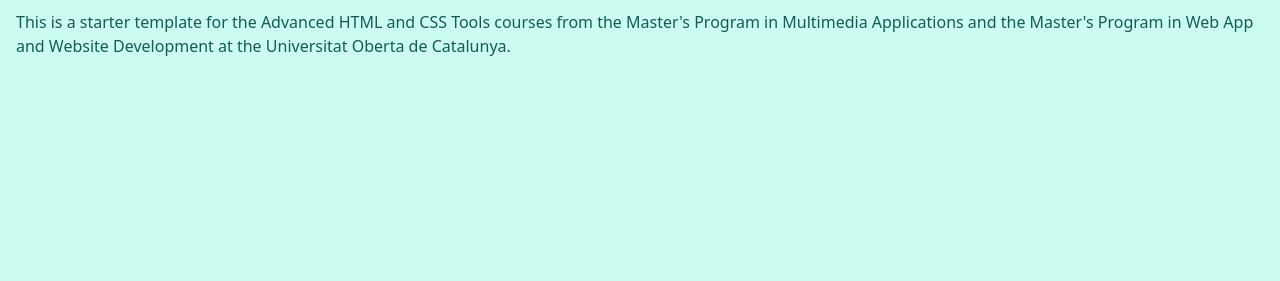
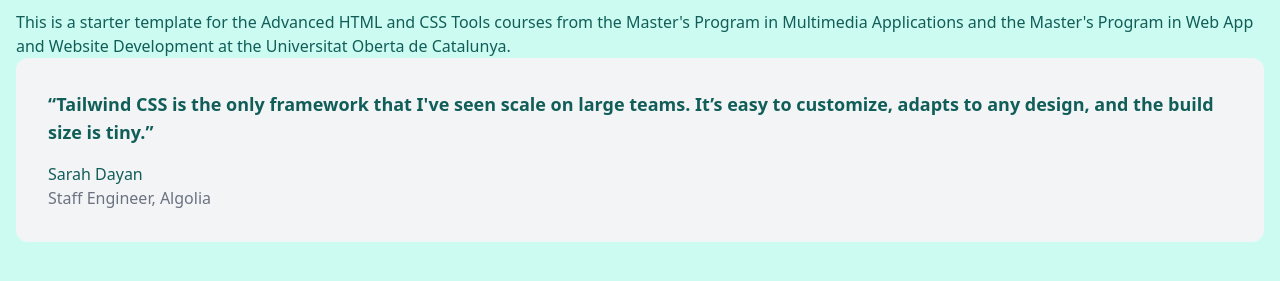
Before and after one commit to malberti-uoc/malberti-PAC3, a website built with Parcel: page src/index.html in a window 1280 px wide. Shown: the part 161-442 px from the top of the page. Built offline with nearby package versions, Linux system fonts and the light colour scheme; some packages are replaced by stand-ins of ours.

Commit message:
second commit

```diff
--- a/src/index.html
+++ b/src/index.html
@@ -30,6 +30,25 @@
                 the Master's Program in Web App and Website Development at the
                 Universitat Oberta de Catalunya.
             </p>
+			<figure class="md:flex bg-gray-100 rounded-xl p-8 md:p-0">
+				<div class="pt-6 md:p-8 text-center md:text-left space-y-4">
+					<blockquote>
+						<p class="text-lg font-semibold">
+						“Tailwind CSS is the only framework that I've seen scale
+						on large teams. It’s easy to customize, adapts to any design,
+						and the build size is tiny.”
+						</p>
+					</blockquote>
+					<figcaption class="font-medium">
+						<div class="text-cyan-600">
+							Sarah Dayan
+						</div>
+						<div class="text-gray-500">
+							Staff Engineer, Algolia
+						</div>
+					</figcaption>
+				</div>
+			</figure>
         </div>
         <script src="./assets/scripts/main.js"></script
         ><!-- do not remove this line! -->
```
